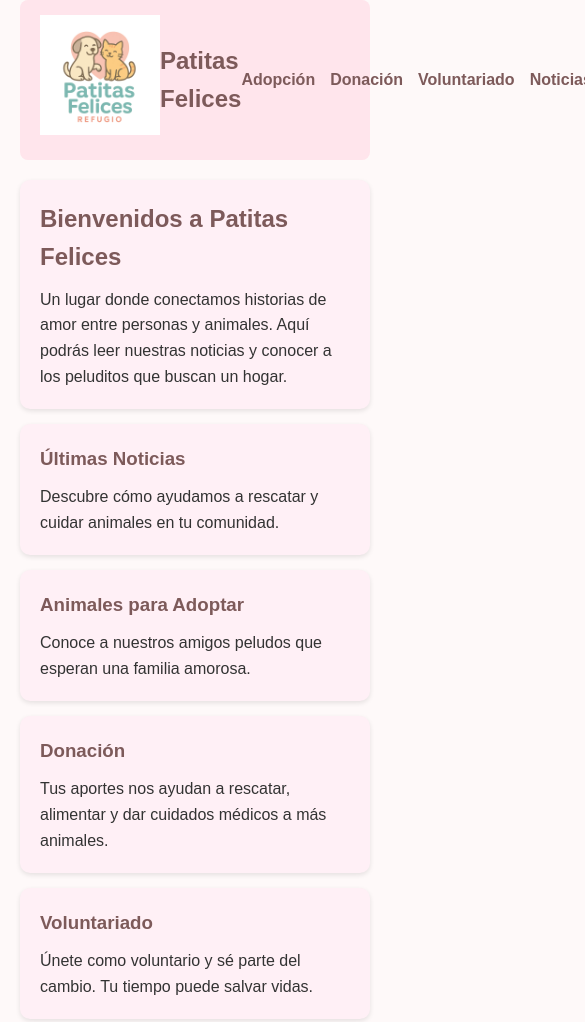
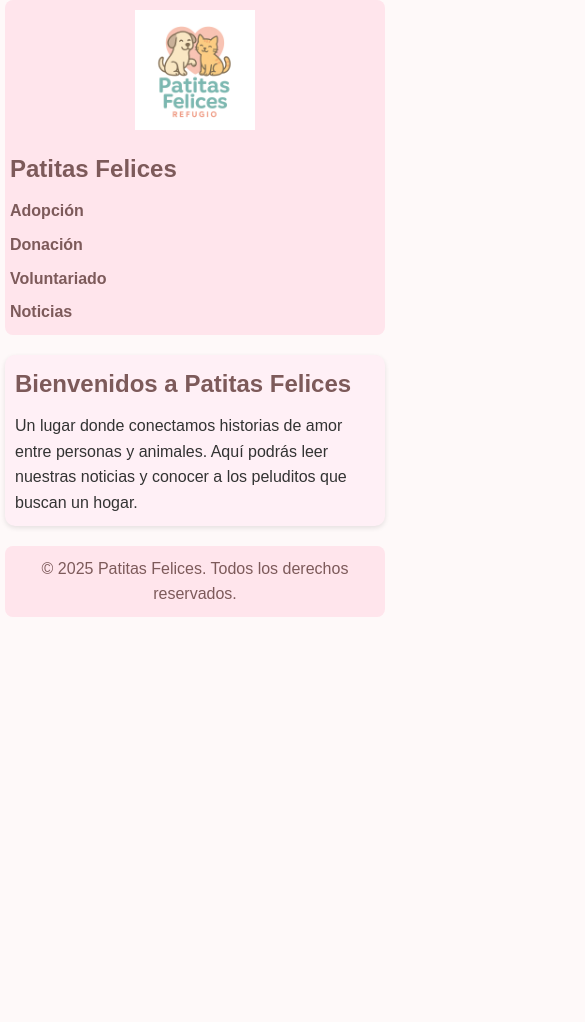
Before and after one commit to ValeriaBelt/Patitas-Felices, a plain HTML site: page index.html in a window 390 px wide. Shown: the top 1022 px of the page, 585 px wide, since content can reach past the window. After the commit the page ends 844 px from the top, so only its background shows below. Drawn offline with Linux system fonts and the light colour scheme.

Commit message:
secciones, responsive, app publica

```diff
--- a/index.html
+++ b/index.html
@@ -3,21 +3,22 @@
 <head>
   <meta charset="UTF-8">
   <meta name="viewport" content="width=device-width, initial-scale=1.0">
+   <link rel="stylesheet" href="styles.css">
   <title>Patitas Felices</title>
-  <link rel="stylesheet" href="styles.css">
 </head>
 <body>
   <header>
     <div class="logo-container">
       <img src="images/logo.jpg" alt="Logo Patitas Felices" class="logo">
+    </div>
       <h1>Patitas Felices</h1>
-    </div>
+
     <nav>
       <ul>
-        <li><a href="#">Adopción</a></li>
-        <li><a href="#">Donación</a></li>
-        <li><a href="#">Voluntariado</a></li>
-        <li><a href="#">Noticias</a></li>
+        <li><a href="adopcion.html">Adopción</a></li>
+        <li><a href="donacion.html">Donación</a></li>
+        <li><a href="voluntariado.html">Voluntariado</a></li>
+        <li><a href="noticias.html">Noticias</a></li>
       </ul>
     </nav>
   </header>
@@ -28,25 +29,13 @@
       <p>Un lugar donde conectamos historias de amor entre personas y animales. Aquí podrás leer nuestras noticias y conocer a los peluditos que buscan un hogar.</p>
     </section>
 
-    <section>
-      <h3>Últimas Noticias</h3>
-      <p>Descubre cómo ayudamos a rescatar y cuidar animales en tu comunidad.</p>
-    </section>
 
-    <section>
-      <h3>Animales para Adoptar</h3>
-      <p>Conoce a nuestros amigos peludos que esperan una familia amorosa.</p>
-    </section>
 
-    <section>
-      <h3>Donación</h3>
-      <p>Tus aportes nos ayudan a rescatar, alimentar y dar cuidados médicos a más animales.</p>
-    </section>
 
-    <section>
-      <h3>Voluntariado</h3>
-      <p>Únete como voluntario y sé parte del cambio. Tu tiempo puede salvar vidas.</p>
-    </section>
+
+
+
+
   </main>
 
   <footer>
--- a/styles.css
+++ b/styles.css
@@ -1,3 +1,7 @@
+h1 {
+  font-size: 2.8rem;
+  color: #7d5a5a;
+}
 
 * {
   margin: 0;
@@ -8,17 +12,17 @@
 body {
   font-family: Arial, sans-serif;
   line-height: 1.6;
-  background-color: #fef9f9; /* pastel suave */
+  background-color: #fef9f9;
   color: #333;
   padding: 0 20px;
 }
 
-/* Header */
+
 header {
   display: flex;
   justify-content: space-between;
   align-items: center;
-  background-color: #ffe5ec; /* rosado pastel */
+  background-color: #ffe5ec;
   padding: 15px 20px;
   border-radius: 8px;
   margin-bottom: 20px;
@@ -27,19 +31,17 @@ header {
 .logo-container {
   display: flex;
   align-items: center;
+
 }
 
 .logo {
-  height: 60px; /* ajusta el tamaño del logo */
+  height: 60px;
+  width: 60px;
   margin-right: 10px;
+  object-fit: cover;
 }
 
-header h1 {
-  font-size: 1.5rem;
-  color: #7d5a5a;
-}
 
-/* Navegación */
 nav ul {
   list-style: none;
   display: flex;
@@ -54,12 +56,12 @@ nav ul li a {
 }
 
 nav ul li a:hover {
-  color: #ff6f91; /* un pastel más fuerte */
+  color: #ff6f91;
 }
 
-/* Secciones */
+
 main section {
-  background: #fff0f6; /* fondo pastel */
+  background: #fff0f6;
   padding: 20px;
   margin-bottom: 15px;
   border-radius: 10px;
@@ -71,7 +73,7 @@ main h2, main h3 {
   margin-bottom: 10px;
 }
 
-/* Footer */
+
 footer {
   text-align: center;
   margin-top: 20px;
@@ -81,9 +83,52 @@ footer {
   color: #7d5a5a;
 }
 
+/* Responsive Design */
+@media (max-width: 900px) {
+  header {
+    flex-direction: column;
+    align-items: flex-start;
+    gap: 10px;
+  }
+  .logo-container {
+    justify-content: center;
+    width: 100%;
+  }
+  nav ul {
+    flex-direction: column;
+    gap: 8px;
+    width: 100%;
+    align-items: flex-start;
+  }
+}
+
+@media (max-width: 600px) {
+  body {
+    padding: 0 5px;
+  }
+  header {
+    padding: 10px 5px;
+  }
+  .logo {
+    width: 70px;
+    height: 70px;
+  }
+  h1 {
+    font-size: 1.5rem;
+    text-align: center;
+  }
+  main section {
+    padding: 10px;
+    margin-bottom: 10px;
+  }
+  nav ul {
+    font-size: 1rem;
+  }
+}
+
 .logo {
-  width: 120px;   /* Ajusta el tamaño */
-  height: auto;   /* Mantiene proporciones */
+  width: 120px;
+  height: auto;
   display: block;
-  margin: 0 auto 10px auto; /* Centrado con espacio abajo */
+  margin: 0 auto 10px auto;
 }
```
Also changed, not shown: secciones/adopcion.html (+4 -1 lines), secciones/donacion.html (+4 -1 lines), secciones/noticias.html (+4 -1 lines), secciones/voluntariado.html (+4 -1 lines).
